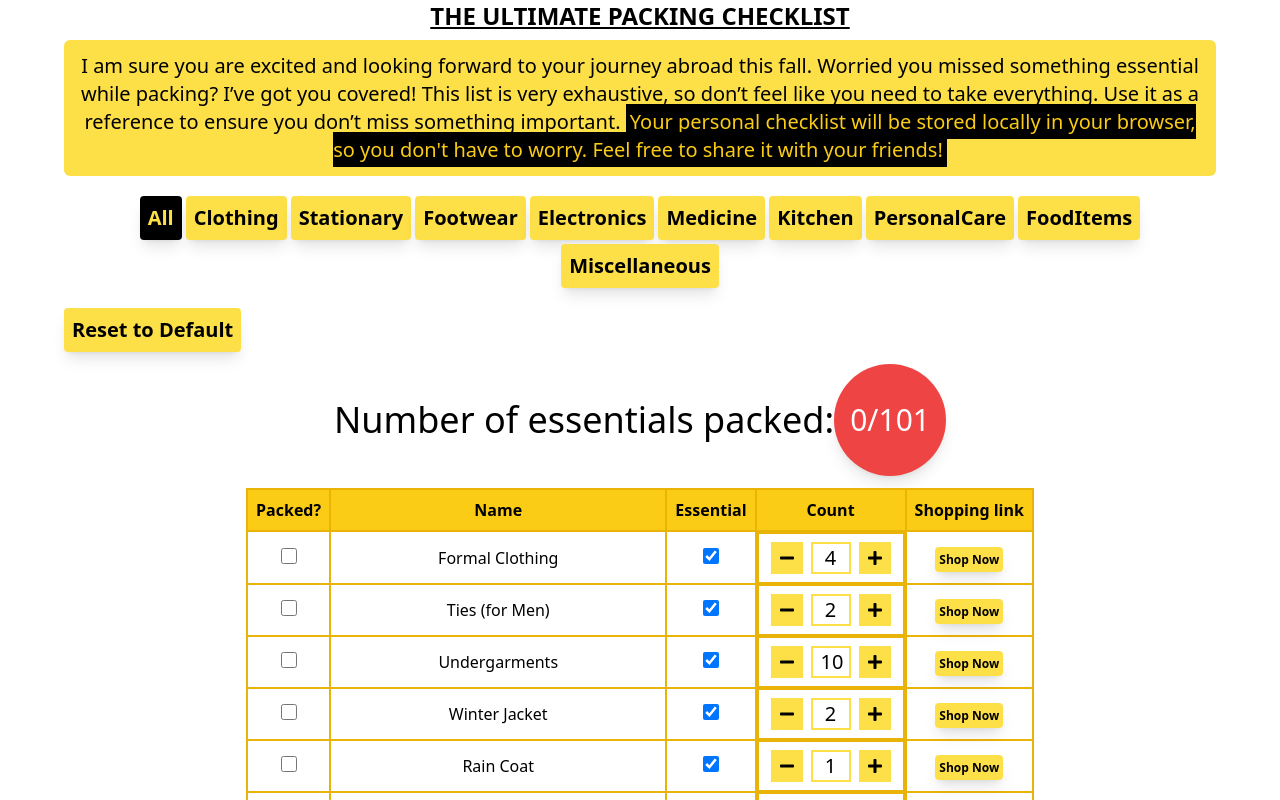
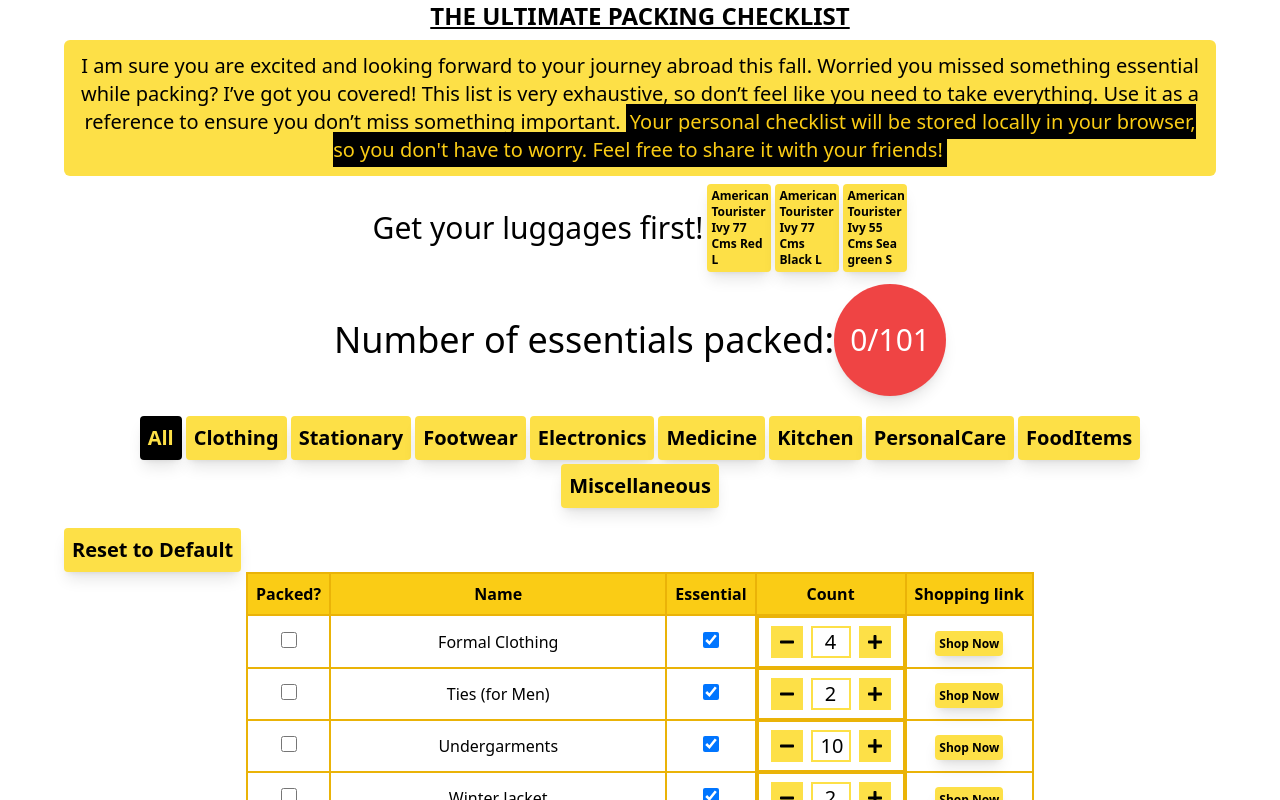
Before and after one commit to sudharshan1234/IndiaToUsChecklist, a React (Vite) app: page / in a window 1280 px wide. Shown: the top 800 px of the page. Built offline with nearby package versions, Linux system fonts and the light colour scheme.

Commit message:
added luggages

```diff
--- a/src/App.tsx
+++ b/src/App.tsx
@@ -92,7 +92,32 @@ export default function App() {
           don't have to worry. Feel free to share it with your friends!
         </span>
       </p>
+      <div className='flex gap-1 justify-center flex-wrap items-center'>
+        <h3 className='text-3xl'>Get your luggages first! </h3>
+        <a
+          className='bg-yellow-300 text-xs p-1 w-16 cursor-pointer font-semibold shadow-lg rounded transition-all hover:bg-black hover:text-yellow-300'
+          target='_blank'
+          href='https://amzn.to/3pYHMoN'
+        >
+          American Tourister Ivy 77 Cms Red L
+        </a>
+        <a
+          className='bg-yellow-300 text-xs p-1 w-16 cursor-pointer font-semibold shadow-lg rounded transition-all hover:bg-black hover:text-yellow-300'
+          target='_blank'
+          href='https://amzn.to/3qanRDh'
+        >
+          American Tourister Ivy 77 Cms Black L
+        </a>
+        <a
+          className='bg-yellow-300 text-xs p-1 w-16 cursor-pointer font-semibold shadow-lg rounded transition-all hover:bg-black hover:text-yellow-300'
+          target='_blank'
+          href='https://amzn.to/3YbuUrN'
+        >
+          American Tourister Ivy 55 Cms Sea green S
+        </a>
+      </div>
       <div className='md:w-[90vw] my-0 mx-auto'>
+        <PercentagePacked essentials={essential}></PercentagePacked>
         <FilterBtns
           essentials={essential}
           changeCategory={changeCategory}
@@ -104,7 +129,6 @@ export default function App() {
         >
           Reset to Default
         </button>
-        <PercentagePacked essentials={essential}></PercentagePacked>
         <ChecklistContainer
           essentials={essential}
           notEssential={notEssential}
```
